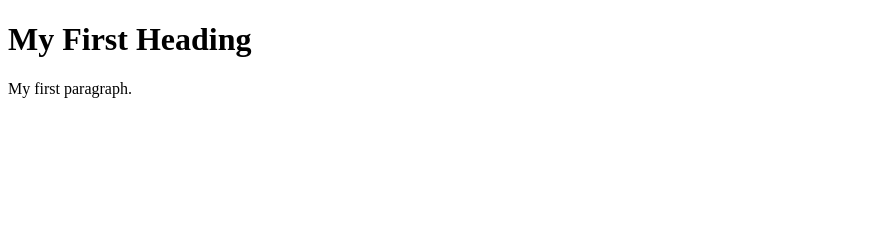
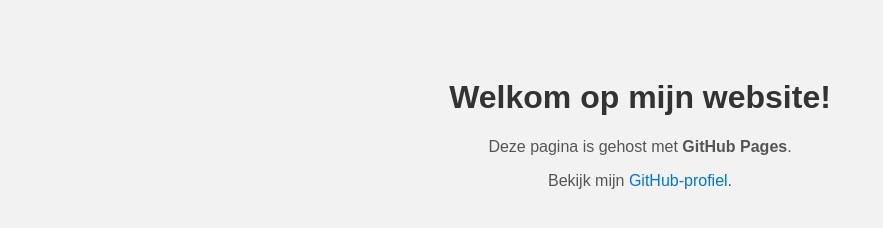
Before and after one commit to rbuijse/TEST_FIXBRIGADE, a plain HTML site: page Index.html in a window 1280 px wide. Shown: the whole page, without its empty margins (0-883 px from the left). Drawn offline with Linux system fonts and the light colour scheme.

Commit message:
Update Index.html

```diff
--- a/Index.html
+++ b/Index.html
@@ -1,9 +1,31 @@
 <!DOCTYPE html>
-<html>
+<html lang="nl">
+<head>
+    <meta charset="UTF-8">
+    <meta name="viewport" content="width=device-width, initial-scale=1.0">
+    <title>Mijn Eerste Website</title>
+    <style>
+        body {
+            font-family: Arial, sans-serif;
+            background-color: #f2f2f2;
+            text-align: center;
+            padding: 50px;
+        }
+        h1 {
+            color: #333;
+        }
+        p {
+            color: #555;
+        }
+        a {
+            color: #0077cc;
+            text-decoration: none;
+        }
+    </style>
+</head>
 <body>
-
-<h1>My First Heading</h1>
-<p>My first paragraph.</p>
-
+    <h1>Welkom op mijn website!</h1>
+    <p>Deze pagina is gehost met <strong>GitHub Pages</strong>.</p>
+    <p>Bekijk mijn <a href="https://github.com/jouwgebruikersnaam">GitHub-profiel</a>.</p>
 </body>
 </html>
```
